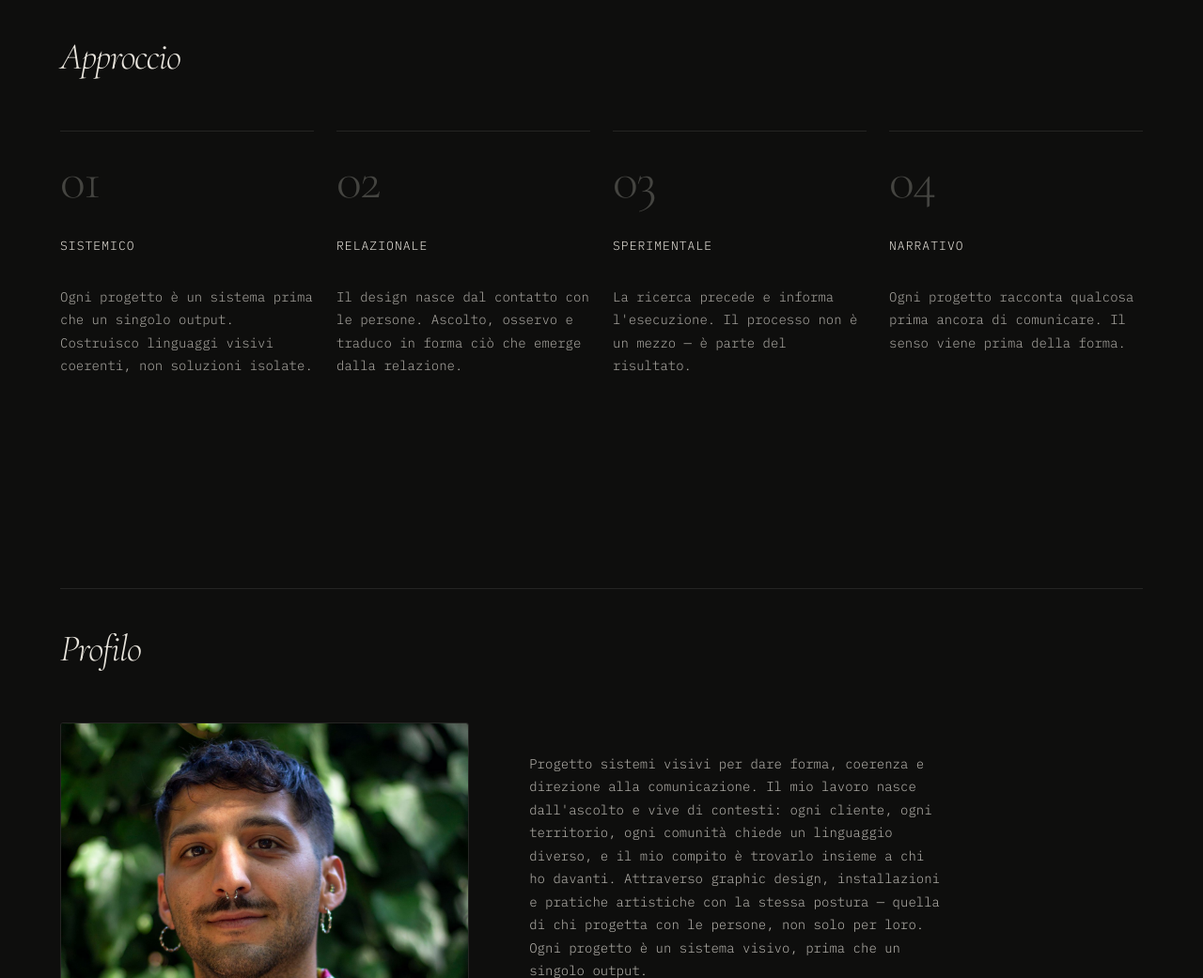
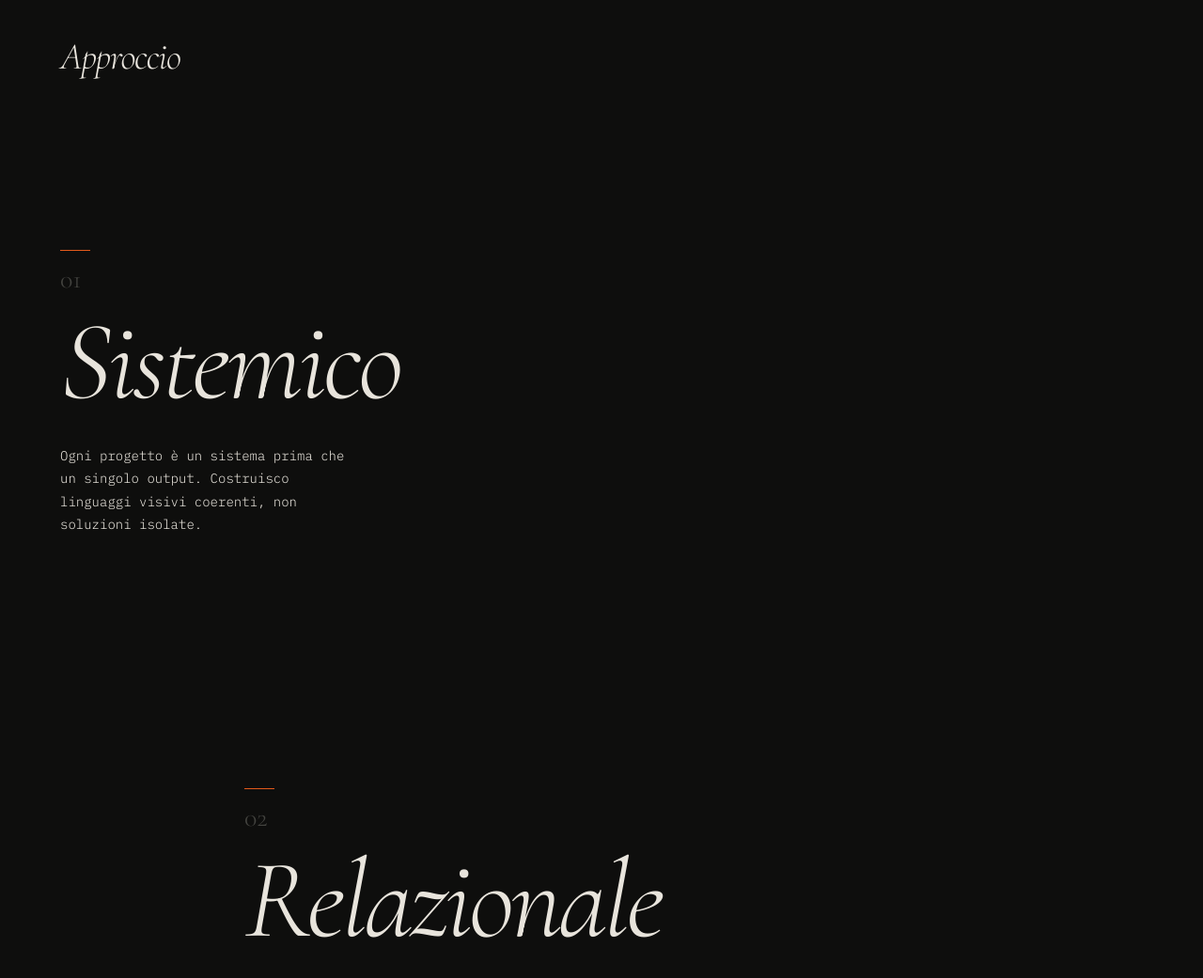
Before and after one commit to filippoboi25/filippo-boi-portfolio, a plain HTML site: page index.html in a window 1280 px wide. Shown: the part 1700-2741 px from the top of the page at 94% size. Drawn offline with nearby package versions, Linux system fonts and the light colour scheme; animation ran at ten frames a second.

Commit message:
Fase 3: Approccio in home come manifesto tipografico a scroll
- Le quattro parole in Cormorant corsivo grandi (56px a 390, ~101px a 1024,
  128px da 1404), ciascuna con la frase in mono sotto; numeri 01-04 tenui
  e aria-hidden; linea arancio che si traccia sopra il numero
- Blocchi di circa 70svh; da 1024px disposti a scalino (colonne 1·3·5·7)
- Rivelazione con maschera + salita, una parola per volta, tramite un
  IntersectionObserver isolato in main.js (sostituibile in fase 4)
- Stati nascosti solo sotto html.js; con movimento ridotto tutto visibile
  e fermo
- Testi invariati, solo dalle chiavi home.approach.* (IT/EN); markup in
  lista ordinata con h3 per ogni parola; CSS .approach-item rimosso

Co-Authored-By: Claude Opus 5.5 <noreply@anthropic.com>

```diff
--- a/css/components.css
+++ b/css/components.css
@@ -59,7 +59,7 @@
   font-weight: var(--weight-light);
 }
 
-.t-ui, .approach-item__desc, .profile__bio {
+.t-ui, .manifesto__text, .profile__bio {
   font-size: var(--text-sm);
   line-height: var(--leading-loose);
 }
@@ -384,40 +384,125 @@
   }
 }
 
-/* ─── Approach item ───────────────────────────────────────── */
-.approach-item {
-  padding-top: var(--sp-6);
-  border-top: var(--border-width) solid var(--border);
+/* ─── Manifesto Approccio (home) ──────────────────────────── */
+/* Mobile-first: una colonna. Da 1024px i blocchi scendono a
+   scalino (colonne 1 · 3 · 5 · 7 su 12) con --step.
+   Gli stati nascosti valgono solo sotto html.js; il blocco
+   riceve .is-in quando la sua parola entra nello schermo
+   (main.js, sostituibile in fase 4). Nessun testo nel CSS. */
+.manifesto__list {
+  list-style: none;
+  margin: 0;
+  padding: 0;
+}
+
+.manifesto__item {
+  --step: 0;
+  min-height: 70vh;
+  min-height: 70svh;
   display: flex;
   flex-direction: column;
-  gap: var(--sp-8);
+  justify-content: center;
+  padding-block: var(--sp-12);
 }
 
-.approach-item__number {
+.manifesto__rule {
+  display: block;
+  width: 2rem;
+  height: 1px;
+  margin-bottom: var(--sp-4);
+  background-color: var(--orange);
+  transform-origin: left center;
+}
+
+/* Numero decorativo: tenue, aria-hidden nell'HTML. */
+.manifesto__num {
+  display: block;
+  margin-bottom: var(--sp-3);
   font-family: var(--font-display);
   font-weight: var(--weight-light);
-  font-size: var(--text-3xl);
-  letter-spacing: var(--tracking-tight);
+  font-size: var(--text-xl);
+  line-height: 1;
   color: var(--muted);
-  line-height: 1;
 }
 
-.approach-item__category {
+/* 56px a 390 · ~101px a 1024 · 128px da 1404 */
+.manifesto__word {
+  margin: 0;
+  font-family: var(--font-display);
+  font-weight: var(--weight-light);
+  font-style: italic;
+  font-size: clamp(3.5rem, 1.77rem + 7.1vw, var(--text-5xl));
+  line-height: var(--leading-tight);
+  letter-spacing: var(--tracking-tight);
+  color: var(--paper);
+  overflow-wrap: break-word;
+  hyphens: auto;
+}
+
+/* Maschera: la riga sale da sotto il bordo. Il padding lascia
+   spazio a discendenti e sporgenze del corsivo. */
+.manifesto__mask {
+  display: block;
+  overflow: hidden;
+  padding: 0 0.12em 0.14em;
+  margin: 0 -0.12em -0.14em;
+}
+
+.manifesto__line {
+  display: block;
+}
+
+.manifesto__text {
+  max-width: 38ch;
+  margin-top: var(--sp-6);
   font-family: var(--font-ui);
   font-weight: var(--weight-light);
-  font-size: var(--text-sm);
-  letter-spacing: var(--tracking-wide);
-  text-transform: uppercase;
-  color: var(--paper);
 }
 
-.approach-item__desc {
-  font-family: var(--font-ui);
-  font-weight: var(--weight-light);
-  font-size: var(--text-sm);
-  line-height: var(--leading-loose);
-  color: var(--paper);
-  opacity: 0.7;
+@media (min-width: 1024px) {
+  .manifesto__item {
+    padding-left: calc(var(--step) * (100% + var(--gutter)) / 12);
+  }
+
+  .manifesto__item:nth-child(2) { --step: 2; }
+  .manifesto__item:nth-child(3) { --step: 4; }
+  .manifesto__item:nth-child(4) { --step: 6; }
+}
+
+/* Stati iniziali (solo con JavaScript) e rivelazione */
+.js .manifesto__rule {
+  transform: scaleX(0);
+  transition: transform var(--dur-slow) var(--ease-out);
+}
+
+.js .manifesto__num,
+.js .manifesto__text {
+  opacity: 0;
+  transform: translateY(0.75rem);
+  transition: opacity var(--dur-reveal) var(--ease-out),
+              transform var(--dur-reveal) var(--ease-out);
+}
+
+.js .manifesto__line {
+  transform: translateY(110%);
+  transition: transform var(--dur-reveal) var(--ease-out);
+}
+
+.js .manifesto__item.is-in .manifesto__rule { transform: scaleX(1); }
+.js .manifesto__item.is-in .manifesto__line { transform: translateY(0); transition-delay: 80ms; }
+.js .manifesto__item.is-in .manifesto__num  { opacity: 1; transform: none; }
+.js .manifesto__item.is-in .manifesto__text { opacity: 1; transform: none; transition-delay: 240ms; }
+
+@media (prefers-reduced-motion: reduce) {
+  .js .manifesto__rule,
+  .js .manifesto__num,
+  .js .manifesto__line,
+  .js .manifesto__text {
+    opacity: 1;
+    transform: none;
+    transition: none;
+  }
 }
 
 /* ─── Profile ─────────────────────────────────────────────── */
@@ -926,7 +1011,7 @@
   line-height: var(--leading-loose);
 }
 
-.approach-item__desc {
+.manifesto__text {
   font-size: 0.9375rem;
   color: #f0ece4;
   line-height: var(--leading-loose);
@@ -941,7 +1026,7 @@
 
 @media (min-width: 1024px) {
   .profile__bio,
-  .approach-item__desc,
+  .manifesto__text,
   .project-body-text {
     font-size: 0.875rem;
   }
--- a/index.html
+++ b/index.html
@@ -113,49 +113,45 @@
       </div>
     </section>
 
-    <!-- ─── Approccio ───────────────────────────────────────── -->
-    <section class="section-pad--lg" id="approccio">
+    <!-- ─── Approccio — manifesto ──────────────────────────── -->
+    <section class="section-pad--lg manifesto" id="approccio" aria-labelledby="approccio-title">
       <div class="container">
 
         <div class="section-header reveal">
-          <h2 class="section-header__title" data-i18n="home.approach.title">Approccio</h2>
+          <h2 class="section-header__title" id="approccio-title" data-i18n="home.approach.title">Approccio</h2>
         </div>
 
-        <div class="quad">
+        <ol class="manifesto__list">
 
-          <div class="approach-item reveal">
-            <span class="approach-item__number" aria-hidden="true">01</span>
-            <span class="approach-item__category" data-i18n="home.approach.01.cat">Sistemico</span>
-            <p class="approach-item__desc" data-i18n="home.approach.01.desc">
-              Ogni progetto è un sistema prima che un singolo output. Costruisco linguaggi visivi coerenti, non soluzioni isolate.
-            </p>
-          </div>
+          <li class="manifesto__item">
+            <span class="manifesto__rule" aria-hidden="true"></span>
+            <span class="manifesto__num" aria-hidden="true">01</span>
+            <h3 class="manifesto__word"><span class="manifesto__mask"><span class="manifesto__line" data-i18n="home.approach.01.cat">Sistemico</span></span></h3>
+            <p class="manifesto__text" data-i18n="home.approach.01.desc">Ogni progetto è un sistema prima che un singolo output. Costruisco linguaggi visivi coerenti, non soluzioni isolate.</p>
+          </li>
 
-          <div class="approach-item reveal reveal--delay-1">
-            <span class="approach-item__number" aria-hidden="true">02</span>
-            <span class="approach-item__category" data-i18n="home.approach.02.cat">Relazionale</span>
-            <p class="approach-item__desc" data-i18n="home.approach.02.desc">
-              Il design nasce dal contatto con le persone. Ascolto, osservo e traduco in forma ciò che emerge dalla relazione.
-            </p>
-          </div>
+          <li class="manifesto__item">
+            <span class="manifesto__rule" aria-hidden="true"></span>
+            <span class="manifesto__num" aria-hidden="true">02</span>
+            <h3 class="manifesto__word"><span class="manifesto__mask"><span class="manifesto__line" data-i18n="home.approach.02.cat">Relazionale</span></span></h3>
+            <p class="manifesto__text" data-i18n="home.approach.02.desc">Il design nasce dal contatto con le persone. Ascolto, osservo e traduco in forma ciò che emerge dalla relazione.</p>
+          </li>
 
-          <div class="approach-item reveal reveal--delay-2">
-            <span class="approach-item__number" aria-hidden="true">03</span>
-            <span class="approach-item__category" data-i18n="home.approach.03.cat">Sperimentale</span>
-            <p class="approach-item__desc" data-i18n="home.approach.03.desc">
-              La ricerca precede e informa l'esecuzione. Il processo non è un mezzo — è parte del risultato.
-            </p>
-          </div>
+          <li class="manifesto__item">
+            <span class="manifesto__rule" aria-hidden="true"></span>
+            <span class="manifesto__num" aria-hidden="true">03</span>
+            <h3 class="manifesto__word"><span class="manifesto__mask"><span class="manifesto__line" data-i18n="home.approach.03.cat">Sperimentale</span></span></h3>
+            <p class="manifesto__text" data-i18n="home.approach.03.desc">La ricerca precede e informa l'esecuzione. Il processo non è un mezzo — è parte del risultato.</p>
+          </li>
 
-          <div class="approach-item reveal reveal--delay-3">
-            <span class="approach-item__number" aria-hidden="true">04</span>
-            <span class="approach-item__category" data-i18n="home.approach.04.cat">Narrativo</span>
-            <p class="approach-item__desc" data-i18n="home.approach.04.desc">
-              Ogni progetto racconta qualcosa prima ancora di comunicare. Il senso viene prima della forma.
-            </p>
-          </div>
+          <li class="manifesto__item">
+            <span class="manifesto__rule" aria-hidden="true"></span>
+            <span class="manifesto__num" aria-hidden="true">04</span>
+            <h3 class="manifesto__word"><span class="manifesto__mask"><span class="manifesto__line" data-i18n="home.approach.04.cat">Narrativo</span></span></h3>
+            <p class="manifesto__text" data-i18n="home.approach.04.desc">Ogni progetto racconta qualcosa prima ancora di comunicare. Il senso viene prima della forma.</p>
+          </li>
 
-        </div>
+        </ol>
       </div>
     </section>
 
--- a/js/main.js
+++ b/js/main.js
@@ -322,6 +322,45 @@ function watchReducedMotion(onChange) {
   });
 })();
 
+// ─── Manifesto Approccio (home) ───────────────────────────
+// Ogni blocco riceve .is-in quando la sua parola supera l'80%
+// dell'altezza dello schermo; i blocchi già sopra lo schermo
+// (ricarica a metà pagina) vengono mostrati subito.
+// Con movimento ridotto o senza IntersectionObserver: tutto
+// visibile. In fase 4 si sostituisce togliendo solo questo blocco.
+(function () {
+  const items = document.querySelectorAll('.manifesto__item');
+  if (!items.length) return;
+  let io = null;
+
+  function showAll() {
+    items.forEach((item) => item.classList.add('is-in'));
+  }
+
+  function enable() {
+    if (io) return;
+    if (!('IntersectionObserver' in window)) { showAll(); return; }
+    io = new IntersectionObserver((entries) => {
+      entries.forEach((entry) => {
+        if (entry.isIntersecting || entry.boundingClientRect.top < 0) {
+          entry.target.closest('.manifesto__item').classList.add('is-in');
+          io.unobserve(entry.target);
+        }
+      });
+    }, { rootMargin: '0px 0px -20% 0px' });
+    items.forEach((item) => {
+      if (!item.classList.contains('is-in')) io.observe(item.querySelector('.manifesto__word'));
+    });
+  }
+
+  function disable() {
+    if (io) { io.disconnect(); io = null; }
+    showAll();
+  }
+
+  watchReducedMotion((reduced) => (reduced ? disable() : enable()));
+})();
+
 // Hamburger menu
 (function() {
   const hamburger = document.querySelector('.nav-hamburger');
```
